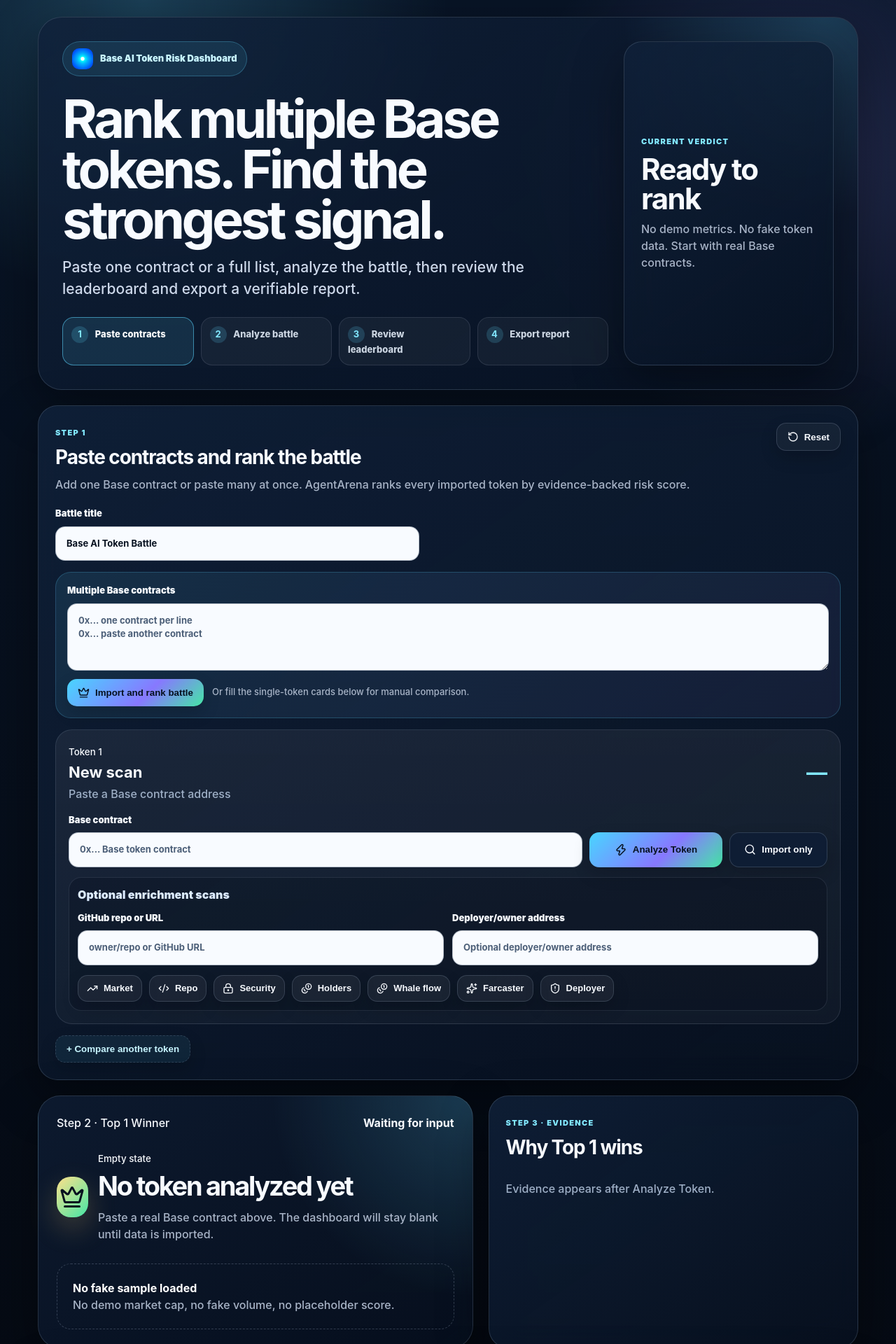
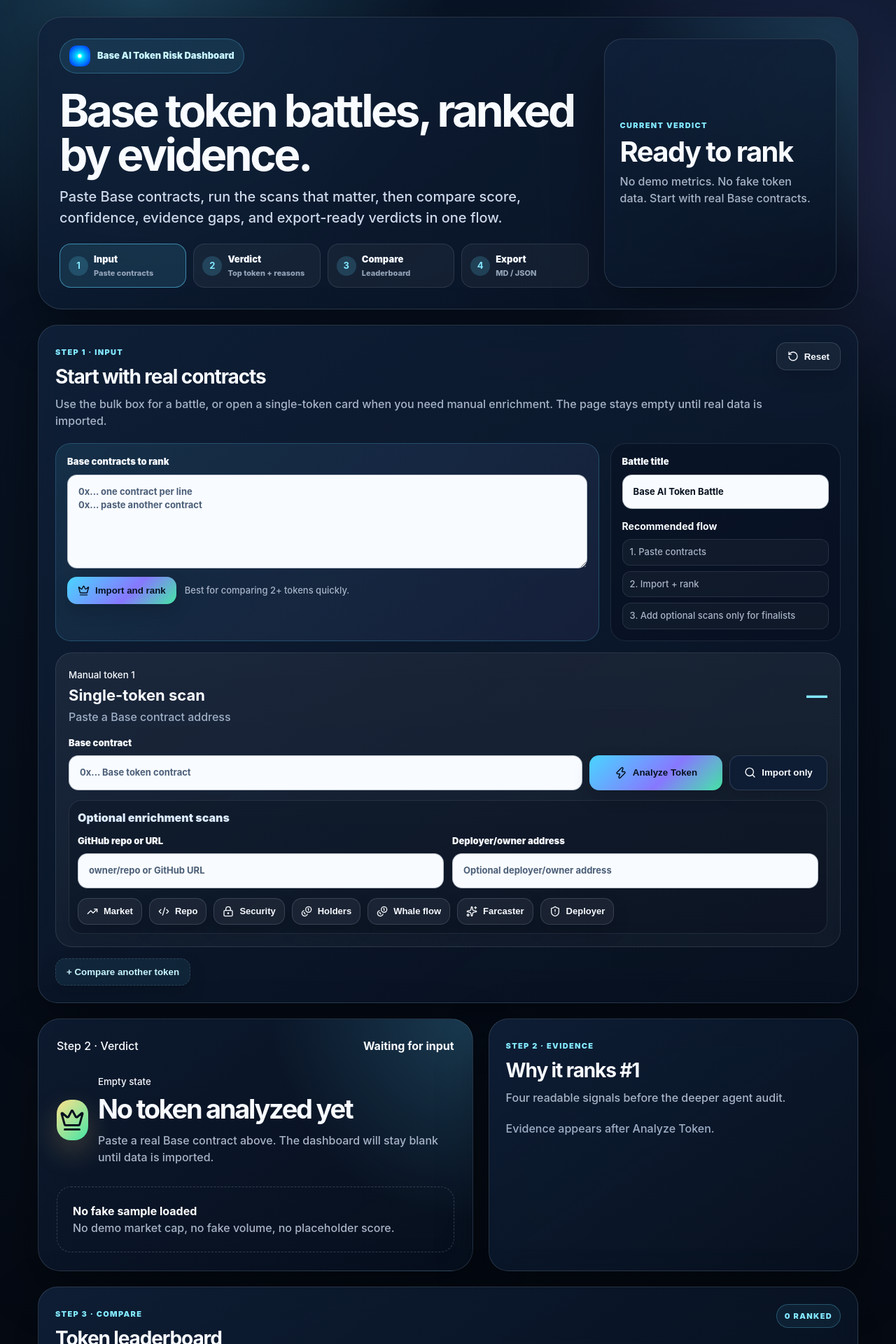
Before and after one commit to samsamtrum/agent-arena, a React (Vite) app: page / in a window 1280 px wide. Shown: the top 1920 px of the page at 70% size. Built offline with nearby package versions, Linux system fonts and the light colour scheme.

Commit message:
Refine dashboard information architecture

```diff
--- a/src/app/App.jsx
+++ b/src/app/App.jsx
@@ -478,13 +478,13 @@ function App() {
     <section className="ux-hero" id="scan">
       <div className="ux-hero-main">
         <div className="saas-eyebrow"><img src="/avatar-192.png" alt="AgentArena avatar"/> Base AI Token Risk Dashboard</div>
-        <h1>Rank multiple Base tokens. Find the strongest signal.</h1>
-        <p className="saas-tagline">Paste one contract or a full list, analyze the battle, then review the leaderboard and export a verifiable report.</p>
+        <h1>Base token battles, ranked by evidence.</h1>
+        <p className="saas-tagline">Paste Base contracts, run the scans that matter, then compare score, confidence, evidence gaps, and export-ready verdicts in one flow.</p>
         <div className="ux-stepper" aria-label="Main workflow">
-          <span className="active"><b>1</b> Paste contracts</span>
-          <span><b>2</b> Analyze battle</span>
-          <span><b>3</b> Review leaderboard</span>
-          <span><b>4</b> Export report</span>
+          <a className="active" href="#scan"><b>1</b><span>Input</span><em>Paste contracts</em></a>
+          <a href="#verdict"><b>2</b><span>Verdict</span><em>Top token + reasons</em></a>
+          <a href="#leaderboard"><b>3</b><span>Compare</span><em>Leaderboard</em></a>
+          <a href="#reports"><b>4</b><span>Export</span><em>MD / JSON</em></a>
         </div>
       </div>
       <div className="ux-summary-card">
@@ -496,16 +496,21 @@ function App() {
 
     <section className="ux-workspace">
       <section className="ux-primary-card saas-panel">
-        <div className="saas-panel-head ux-head"><div><span>Step 1</span><h2>Paste contracts and rank the battle</h2><p>Add one Base contract or paste many at once. AgentArena ranks every imported token by evidence-backed risk score.</p></div><button className="ghost-action" onClick={newBattle}><RotateCcw size={16}/> Reset</button></div>
-        <label className="saas-field compact-title">Battle title<input aria-label="Battle title" value={battleTitle} onChange={e=>setBattleTitle(e.target.value)} /></label>
-        <div className="bulk-entry-card">
-          <label className="saas-field">Multiple Base contracts<textarea aria-label="Paste multiple Base contracts" value={bulkText} onChange={e=>setBulkText(e.target.value)} placeholder={"0x... one contract per line\n0x... paste another contract"} /></label>
-          <div className="bulk-entry-actions"><button className="saas-btn primary" onClick={bulkImport} disabled={bulkLoading}>{bulkLoading ? <Loader2 size={17} className="spin"/> : <Crown size={17}/>} Import and rank battle</button><span>Or fill the single-token cards below for manual comparison.</span></div>
-          {bulkStatus && <p className={bulkStatus.includes('failed') || bulkStatus.startsWith('Paste') || bulkStatus.includes('invalid') ? 'saas-status' : 'saas-status ok'}>{bulkStatus}</p>}
+        <div className="saas-panel-head ux-head"><div><span>Step 1 · Input</span><h2>Start with real contracts</h2><p>Use the bulk box for a battle, or open a single-token card when you need manual enrichment. The page stays empty until real data is imported.</p></div><button className="ghost-action" onClick={newBattle}><RotateCcw size={16}/> Reset</button></div>
+        <div className="input-layout">
+          <div className="bulk-entry-card">
+            <label className="saas-field">Base contracts to rank<textarea aria-label="Paste multiple Base contracts" value={bulkText} onChange={e=>setBulkText(e.target.value)} placeholder={"0x... one contract per line\n0x... paste another contract"} /></label>
+            <div className="bulk-entry-actions"><button className="saas-btn primary" onClick={bulkImport} disabled={bulkLoading}>{bulkLoading ? <Loader2 size={17} className="spin"/> : <Crown size={17}/>} Import and rank</button><span>Best for comparing 2+ tokens quickly.</span></div>
+            {bulkStatus && <p className={bulkStatus.includes('failed') || bulkStatus.startsWith('Paste') || bulkStatus.includes('invalid') ? 'saas-status' : 'saas-status ok'}>{bulkStatus}</p>}
+          </div>
+          <aside className="battle-settings-card">
+            <label className="saas-field compact-title">Battle title<input aria-label="Battle title" value={battleTitle} onChange={e=>setBattleTitle(e.target.value)} /></label>
+            <div className="flow-hints"><b>Recommended flow</b><span>1. Paste contracts</span><span>2. Import + rank</span><span>3. Add optional scans only for finalists</span></div>
+          </aside>
         </div>
         <div className="token-stack">
         {projects.map((p,i)=><article className="token-card ux-token-card" key={i}>
-          <header><div><small>Token {i+1}</small><h3>{p.symbol ? `$${p.symbol}` : p.name || 'New scan'}</h3><span>{p.contract ? shortAddr(p.contract) : 'Paste a Base contract address'}</span></div><b>{hasProjectData(p) ? Math.round(p.scores?.adjustedFinal ?? p.scores?.final ?? scoreProject(p).adjustedFinal ?? 0) : '—'}</b></header>
+          <header><div><small>Manual token {i+1}</small><h3>{p.symbol ? `$${p.symbol}` : p.name || 'Single-token scan'}</h3><span>{p.contract ? shortAddr(p.contract) : 'Paste a Base contract address'}</span></div><b>{hasProjectData(p) ? Math.round(p.scores?.adjustedFinal ?? p.scores?.final ?? scoreProject(p).adjustedFinal ?? 0) : '—'}</b></header>
           <div className="ux-contract-row">
             <label className="saas-field wide">Base contract<input aria-label="Paste Base token contract" value={p.contract} onChange={e=>update(i,'contract',e.target.value)} placeholder="0x... Base token contract" /></label>
             <button className="saas-btn primary big-cta" onClick={()=>analyzeToken(i)} disabled={analyzeStatus[i] === 'loading'}>{analyzeStatus[i] === 'loading' ? <Loader2 size={18} className="spin"/> : <Zap size={18}/>} Analyze Token</button>
@@ -530,16 +535,16 @@ function App() {
 
       <section className="ux-results-grid" id="verdict">
         <div id="share-card" className={`verdict-card ux-verdict-card ${hasBattleData ? 'winner-glow' : ''}`}>
-          <div className="verdict-header"><span>Step 2 · Top 1 Winner</span><b>{hasBattleData ? 'Live leaderboard' : 'Waiting for input'}</b></div>
+          <div className="verdict-header"><span>Step 2 · Verdict</span><b>{hasBattleData ? 'Live result' : 'Waiting for input'}</b></div>
           <div className="verdict-title"><div className="winner-crown"><Crown size={36}/></div><div><small>{hasBattleData ? 'TOP 1 TOKEN' : 'Empty state'}</small><h2>{hasBattleData ? (winner.symbol ? `$${winner.symbol}` : winner.name) : 'No token analyzed yet'}</h2><p>{hasBattleData ? `${winner.name} · ${verdict(winner.scores.final)} · ${Math.round(winner.scores.final)}/100` : 'Paste a real Base contract above. The dashboard will stay blank until data is imported.'}</p></div></div>
           {hasBattleData ? <><div className="verdict-metrics"><div><strong>{winnerIntelV2.score}</strong><span>Risk score</span></div><div><strong>{winnerIntelV2.confidence}%</strong><span>Confidence</span></div><div><strong>{winnerQuality.completeness}%</strong><span>Complete</span></div></div><div className="risk-tags">{winnerIntelV2.reasons.map(flag=><span key={flag.label} className={flag.level}>{flag.label}</span>)}</div></> : <div className="clean-empty"><b>No fake sample loaded</b><span>No demo market cap, no fake volume, no placeholder score.</span></div>}
         </div>
-        <div className="saas-panel evidence-panel"><div className="saas-panel-head"><div><span>Step 3 · Evidence</span><h2>Why Top 1 wins</h2></div></div>{hasBattleData ? <div className="evidence-list">{['builder','market','meme','safety'].map(k=><div key={k}><b>{k}</b><span>{winner.scores.reasons[k]?.[0]?.text || 'No major note.'}</span><em>{Math.round(winner.scores[k])}</em></div>)}</div> : <p className="muted">Evidence appears after Analyze Token.</p>}</div>
+        <div className="saas-panel evidence-panel"><div className="saas-panel-head"><div><span>Step 2 · Evidence</span><h2>Why it ranks #1</h2><p>Four readable signals before the deeper agent audit.</p></div></div>{hasBattleData ? <div className="evidence-list">{['builder','market','meme','safety'].map(k=><div key={k}><b>{k}</b><span>{winner.scores.reasons[k]?.[0]?.text || 'No major note.'}</span><em>{Math.round(winner.scores[k])}</em></div>)}</div> : <p className="muted">Evidence appears after Analyze Token.</p>}</div>
       </section>
 
 
       <section className="saas-panel leaderboard-panel" id="leaderboard">
-        <div className="saas-panel-head"><div><span>Step 3 · Ranking Table</span><h2>Token leaderboard</h2><p>Every imported contract is sorted by adjusted risk score. Top 1 gets the winner highlight.</p></div><span className="mini-chip">{ranked.length || 0} ranked</span></div>
+        <div className="saas-panel-head"><div><span>Step 3 · Compare</span><h2>Token leaderboard</h2><p>Sorted by adjusted score, with confidence and data completeness visible before the detailed agent audit.</p></div><span className="mini-chip">{ranked.length || 0} ranked</span></div>
         {hasBattleData ? <div className="leaderboard-list">{ranked.map((p, idx) => { const intel = tokenIntelligence(p); const quality = dataQuality(p); return <div className={`leaderboard-row ${idx === 0 ? 'top-one' : ''}`} key={`${projectId(p)}-${idx}`}>
           <div className="rank-badge">{idx === 0 ? <Crown size={16}/> : `#${idx + 1}`}</div>
           <div className="rank-token"><b>{p.symbol ? `$${p.symbol}` : p.name || shortAddr(p.contract) || 'Token'}</b><span>{p.contract ? shortAddr(p.contract) : p.name || 'Manual token'}</span></div>
@@ -552,7 +557,7 @@ function App() {
 
 
       <section className="saas-panel agent-upgrade-panel" id="agent-council">
-        <div className="saas-panel-head"><div><span>Agent Council v2</span><h2>Sentinel + evidence audit</h2><p>Agents now produce claim/evidence/confidence signals, hard veto checks, and conflict-aware consensus.</p></div><span className={`mini-chip ${consensus.riskVeto || consensus.evidenceVeto ? 'danger' : 'ok'}`}>{consensus.riskVeto ? 'Risk veto active' : consensus.evidenceVeto ? 'Evidence veto active' : 'No veto'}</span></div>
+        <div className="saas-panel-head"><div><span>Step 4 · Deep audit</span><h2>Agent council</h2><p>Claim/evidence/confidence signals, hard veto checks, conflict arbitration, and manipulation risk after the leaderboard.</p></div><span className={`mini-chip ${consensus.riskVeto || consensus.evidenceVeto ? 'danger' : 'ok'}`}>{consensus.riskVeto ? 'Risk veto active' : consensus.evidenceVeto ? 'Evidence veto active' : 'No veto'}</span></div>
         {hasBattleData ? <>
           <div className="sentinel-grid">
             <div className={`sentinel-card ${sentinel.hardVeto ? 'danger' : 'ok'}`}><b>Risk Sentinel</b><strong>{sentinel.gate}</strong><span>{sentinel.summary}</span><em>Penalty -{sentinel.totalPenalty}</em></div>
@@ -582,7 +587,7 @@ function App() {
       </section>
 
       <section className="saas-panel report-panel" id="reports">
-        <div className="saas-panel-head"><div><span>Step 4</span><h2>Export report</h2><p>Download Markdown/JSON after reviewing the verdict. Reports include ranking, evidence, source coverage, gaps, and next verification tasks.</p></div><span className="mini-chip">MD + JSON</span></div>
+        <div className="saas-panel-head"><div><span>Step 5 · Export</span><h2>Export report</h2><p>Download Markdown/JSON after reviewing the verdict. Reports include ranking, evidence, source coverage, gaps, and next verification tasks.</p></div><span className="mini-chip">MD + JSON</span></div>
         <div className="report-actions"><button onClick={copyMarkdownReport}><Copy size={16}/> Copy Markdown</button><button onClick={downloadMarkdownReport}><Download size={16}/> Download MD</button><button onClick={downloadJsonReport}><Download size={16}/> Download JSON</button><button onClick={exportCard}><Download size={16}/> Export Card</button><button onClick={saveBattle}><Save size={16}/> Save Battle</button></div>
         {reportStatus && <p className="saas-status ok">{reportStatus}</p>}{saveStatus && <p className="saas-status ok">{saveStatus}</p>}
       </section>
```
Also changed, not shown: src/styles.css, 1 other file (tests, documents, lock files or other folders).
